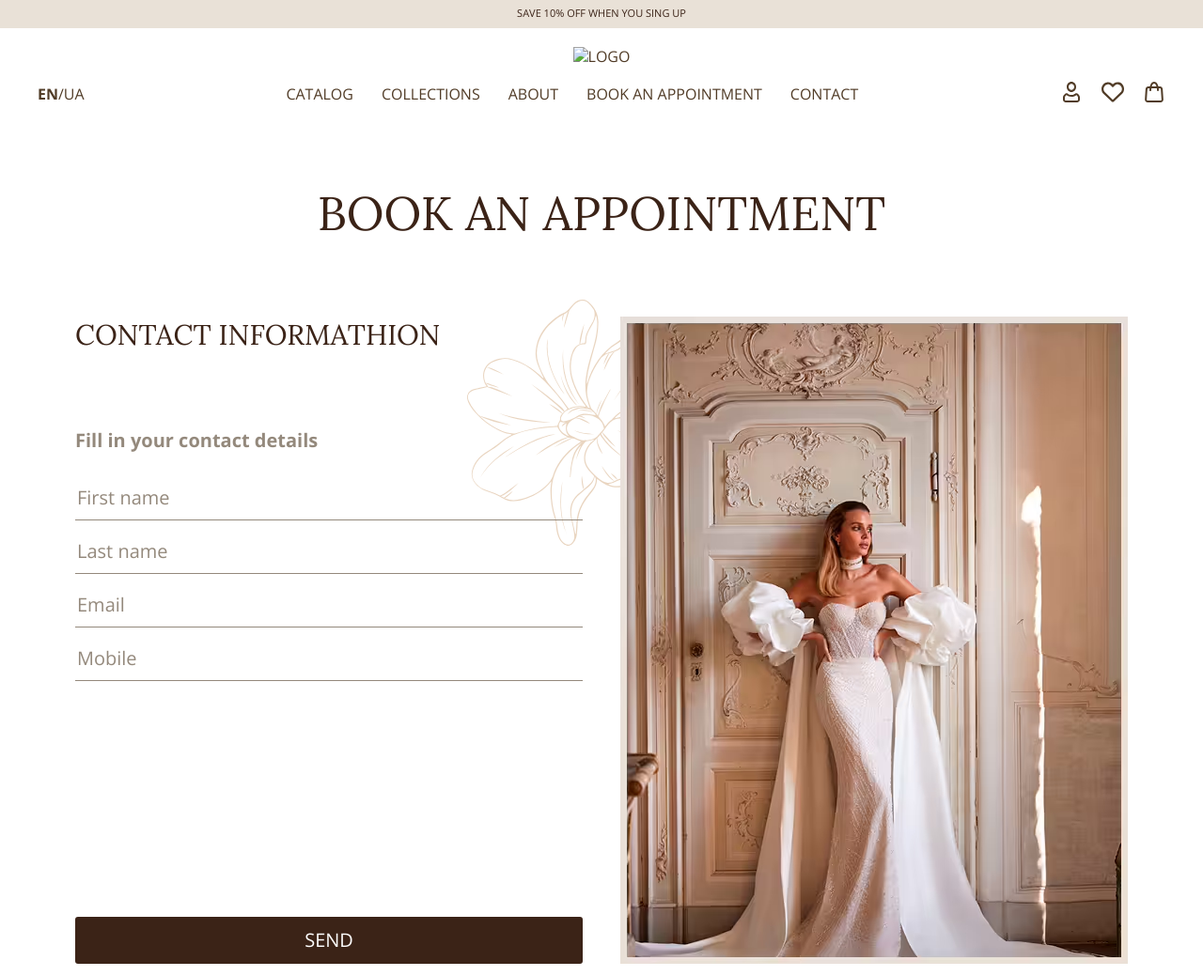
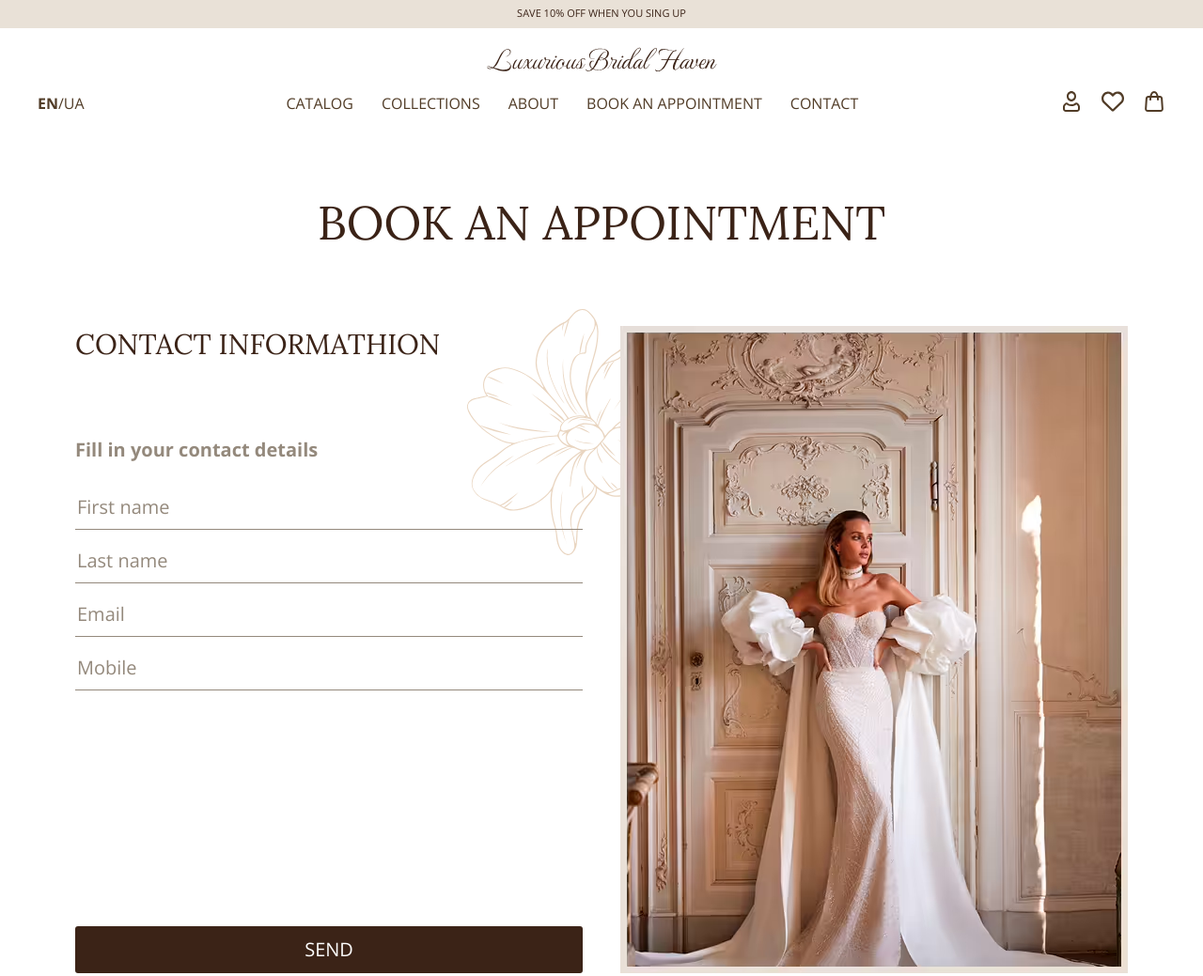
Before and after one commit to ElizabethBlock/Course, a plain HTML site: page appointment.html in a window 1280 px wide. Shown: the top 1039 px of the page at 94% size. Drawn offline with Linux system fonts and the light colour scheme.

Commit message:
updated logo

```diff
--- a/appointment.html
+++ b/appointment.html
@@ -30,7 +30,7 @@
       </button>
 
       <div class="header__logo">
-        <a class="logo" href="index.html"> <img src="images/src/logo.svg" alt="logo"> </a>
+        <a class="logo" href="index.html"> <img src="images/logo.svg" alt="logo"> </a>
       </div>
 
       <ul class="header__lang header__lang--none">
```
Also changed, not shown: blog-one.html (+1 -1 lines), blog.html (+1 -1 lines), catalog.html (+1 -1 lines), checkout.html (+1 -1 lines), collection.html (+1 -1 lines), index.html (+1 -1 lines), page-404.html (+1 -1 lines), page.html (+1 -1 lines), product.html (+1 -1 lines), reviews.html (+1 -1 lines).
